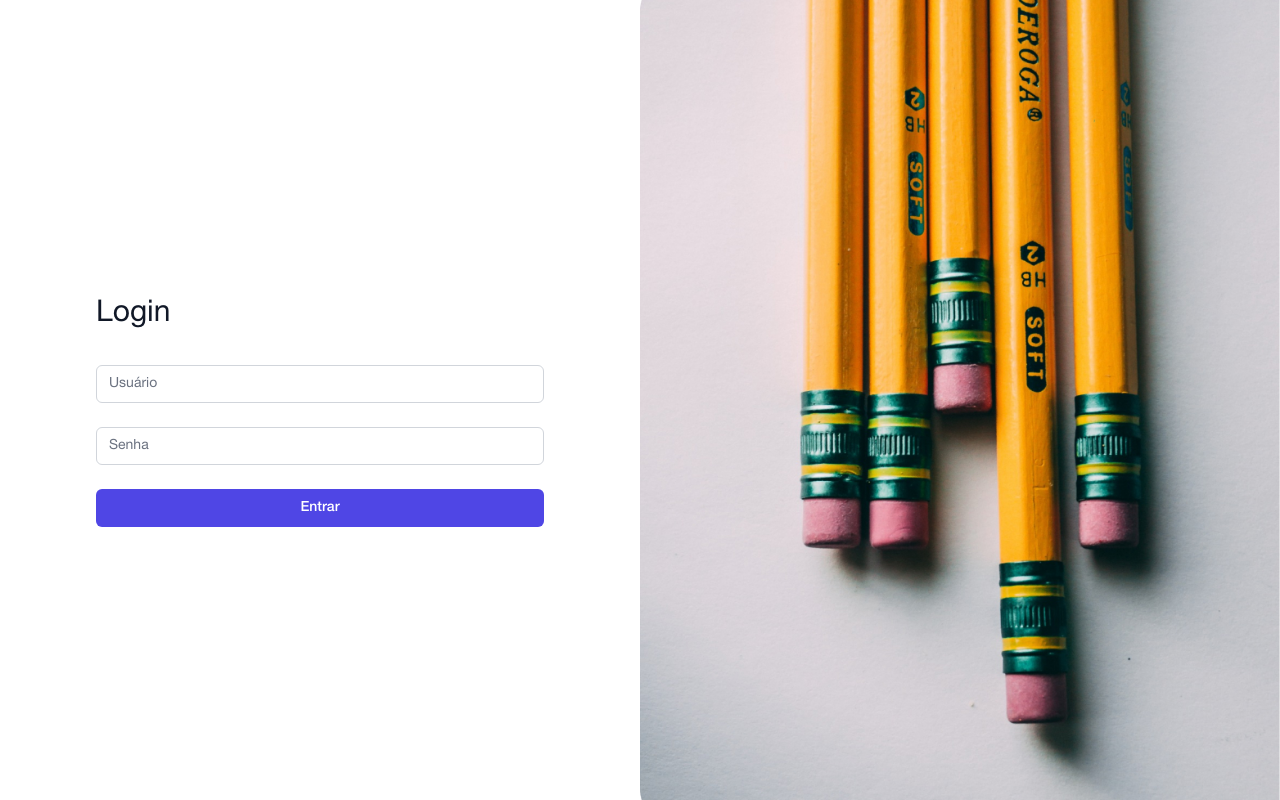
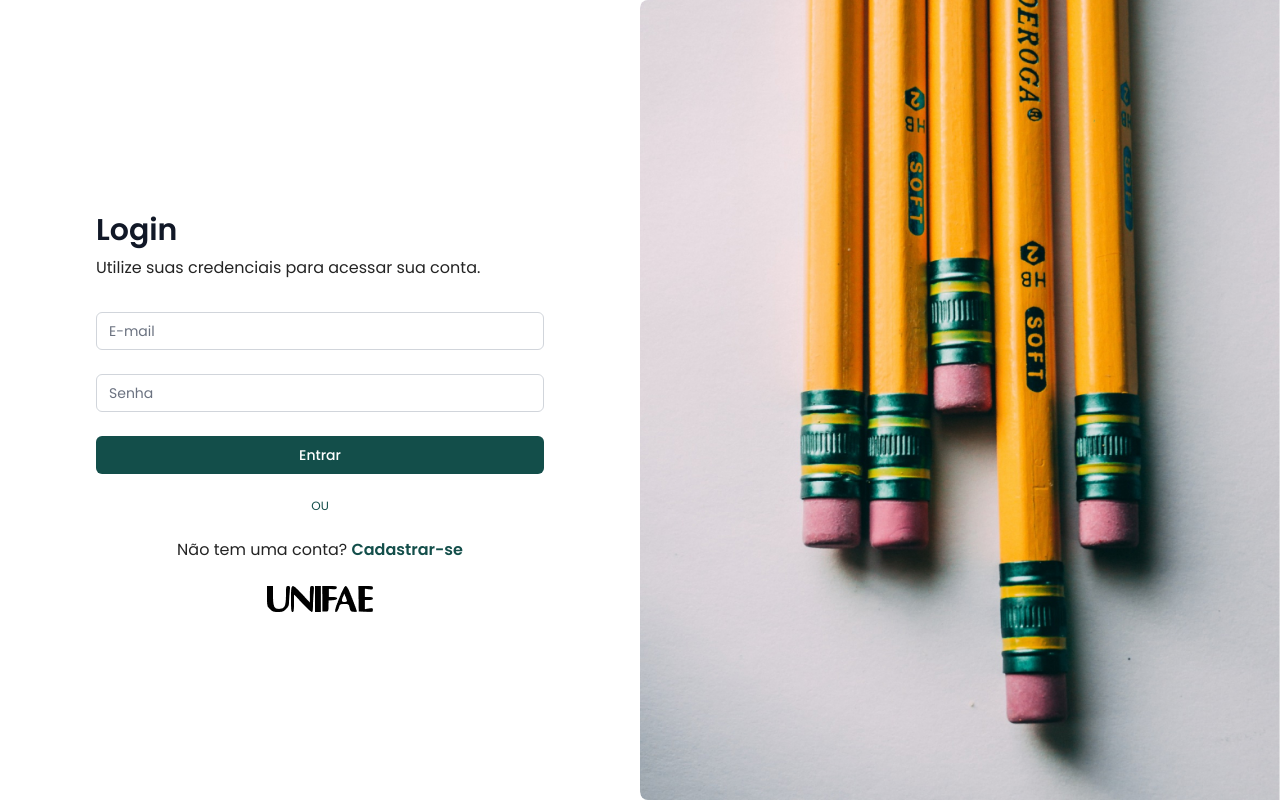
Before and after one commit to MatheusVibrio/easyquestion, a React (Vite) app: page / in a window 1280 px wide. Built offline with nearby package versions, Linux system fonts and the light colour scheme.

Commit message:
FEAT :: Alteração nos componentes, adicionando fonte e trocando cores no Login

```diff
--- a/package.json
+++ b/package.json
@@ -11,6 +11,7 @@
   "dependencies": {
     "localforage": "^1.10.0",
     "match-sorter": "^6.3.1",
+    "poppins": "^0.1.1",
     "react": "^18.2.0",
     "react-dom": "^18.2.0",
     "react-icons": "^4.12.0",
--- a/src/components/Hero.tsx
+++ /dev/null
@@ -1,70 +0,0 @@
-
-interface HeroProps {
-  title: string;
-  description: string;
-}
-
-export default function Hero(props: HeroProps) {
-
-  return (
-    <div className="flex h-screen">
-      {/* Parte da esquerda */}
-      <div className="flex items-center justify-center flex-1">
-        <div className="max-w-md w-full space-y-8">
-          <div>
-            <h2 className="mt-6 text-left text-3xl text-gray-900">
-              Login
-            </h2>
-          </div>
-          <form className="mt-8 space-y-6">
-            <div>
-              <label htmlFor="username" className="sr-only">
-                Usuário
-              </label>
-              <input
-                id="username"
-                name="username"
-                type="text"
-                autoComplete="username"
-                required
-                className="appearance-none rounded-md relative block w-full px-3 py-2 border border-gray-300 placeholder-gray-500 text-gray-900 rounded-t-md focus:outline-none focus:ring-indigo-500 focus:border-indigo-500 focus:z-10 sm:text-sm"
-                placeholder="Usuário"
-              />
-            </div>
-            <div>
-              <label htmlFor="password" className="sr-only">
-                Senha
-              </label>
-              <input
-                id="password"
-                name="password"
-                type="password"
-                autoComplete="current-password"
-                required
-                className="appearance-none rounded-md relative block w-full px-3 py-2 border border-gray-300 placeholder-gray-500 text-gray-900 rounded-b-md focus:outline-none focus:ring-indigo-500 focus:border-indigo-500 focus:z-10 sm:text-sm"
-                placeholder="Senha"
-              />
-            </div>
-            <div>
-              <button
-                type="submit"
-                className="group relative w-full flex justify-center py-2 px-4 border border-transparent text-sm font-medium rounded-md text-white bg-indigo-600 hover:bg-indigo-700 focus:outline-none focus:ring-2 focus:ring-offset-2 focus:ring-indigo-500"
-              >
-                Entrar
-              </button>
-            </div>
-          </form>
-        </div>
-      </div>
-
-      {/* Parte da direita */}
-      <div className="flex-1">
-        <img
-          src="/public/assets/images/HeroImage.jpg"
-          alt="Imagem de fundo"
-          className="object-cover w-full h-full"
-        />
-      </div>
-    </div>
-  );
-};
--- a/src/components/Intro.tsx
+++ b/src/components/LoginConteudo.tsx
@@ -1,8 +1,8 @@
-import Hero from "./Hero";
+import LoginForm from "./LoginForm";
 
-export default function Intro() {
+export default function LoginConteudo() {
   return (
-      <Hero
+      <LoginForm
         title="Login"
         description="Use suas credenciais para acessar sua conta."/>
   );
--- /dev/null
+++ b/src/components/LoginForm.tsx
@@ -0,0 +1,79 @@
+
+interface LoginForm {
+  title: string;
+  description: string;
+}
+
+export default function LoginForm(props: LoginForm) {
+
+  return (
+    <div className="flex h-screen">
+      {/* Parte da esquerda */}
+      <div className="flex items-center justify-center flex-1">
+        <div className="max-w-md w-full space-y-8">
+          <div>
+            <h2 className="mt-6 text-left text-3xl text-gray-900 font-bold">
+              Login
+            </h2>
+            <p className="mt-2">Utilize suas credenciais para acessar sua conta.</p>
+          </div>
+          <form className="mt-8 space-y-6">
+            <div>
+              <label htmlFor="email" className="sr-only">
+                E-mail
+              </label>
+              <input
+                id="email"
+                name="email"
+                type="email"
+                autoComplete="email"
+                required
+                className="appearance-none rounded-md relative block w-full px-3 py-2 border border-gray-300 placeholder-gray-500 text-gray-900 rounded-t-md focus:outline-none focus:ring-teal-900 focus:border-teal-900 focus:z-10 sm:text-sm"
+                placeholder="E-mail"
+              />
+            </div>
+            <div>
+              <label htmlFor="password" className="sr-only">
+                Senha
+              </label>
+              <input
+                id="password"
+                name="password"
+                type="password"
+                autoComplete="current-password"
+                required
+                className="appearance-none rounded-md relative block w-full px-3 py-2 border border-gray-300 placeholder-gray-500 text-gray-900 rounded-b-md focus:outline-none focus:ring-teal-900 focus:border-teal-900 focus:z-10 sm:text-sm"
+                placeholder="Senha"
+              />
+            </div>
+            <div>
+              <button
+                type="submit"
+                className="group relative w-full flex justify-center py-2 px-4 border border-transparent text-sm font-medium rounded-md text-white bg-teal-900 hover:bg-teal-900 focus:outline-none focus:ring-2 focus:ring-offset-2 focus:ring-teal-900"
+              >
+                Entrar
+              </button>
+            </div>
+            <div className="flex items-center justify-center flex-col gap-6">
+              <p className="text-xs text-teal-900">OU</p>
+              <p>Não tem uma conta? <span className="text-teal-900 font-bold">Cadastrar-se</span></p>
+              <img
+                src="/public/assets/images/logoUnifae.png"
+                alt="Logo Unifae"
+              />
+            </div>
+          </form>
+        </div>
+      </div>
+
+      {/* Parte da direita */}
+      <div className="flex-1">
+        <img
+          src="/public/assets/images/HeroImage.jpg"
+          alt="Imagem de fundo"
+          className="object-cover w-full h-full rounded-l-lg"
+        />
+      </div>
+    </div>
+  );
+};
--- a/src/main.tsx
+++ b/src/main.tsx
@@ -7,12 +7,14 @@ import {
 } from "react-router-dom"
 import './styles/globals.css'
 import './styles/fonts.css'
-import Home from './pages/home'
+import Home from './pages/login'
+import Login from './pages/login'
 
 ReactDOM.createRoot(document.getElementById('root')!).render(
   <React.StrictMode>
     <Router>
       <Routes>
+        <Route path="/" element={<Login />} />
         <Route path="/" element={<Home />} />
       </Routes>
     </Router>
--- a/src/pages/home/index.tsx
+++ b/src/pages/home/index.tsx
@@ -1,4 +1,4 @@
-import Intro from "../../components/Intro";
+import Intro from "../../components/LoginConteudo";
 
 export default function Home() {
   return (
--- /dev/null
+++ b/src/pages/login/index.tsx
@@ -0,0 +1,9 @@
+import LoginConteudo from "../../components/LoginConteudo";
+
+export default function Login() {
+  return (
+    <main>
+      <LoginConteudo/>
+    </main>
+  )
+}
--- a/src/styles/globals.css
+++ b/src/styles/globals.css
@@ -1,3 +1,10 @@
+@import url('https://fonts.googleapis.com/css2?family=Poppins:wght@300;400;500;600&display=swap');
+
+body {
+  font-family: 'Poppins', sans-serif;
+  color: #242424;
+
+}
 @tailwind base;
 @tailwind components;
 @tailwind utilities;
```
Also changed, not shown: public/assets/images/logoUnifae.png (added), 1 other file (tests, documents, lock files or other folders).
